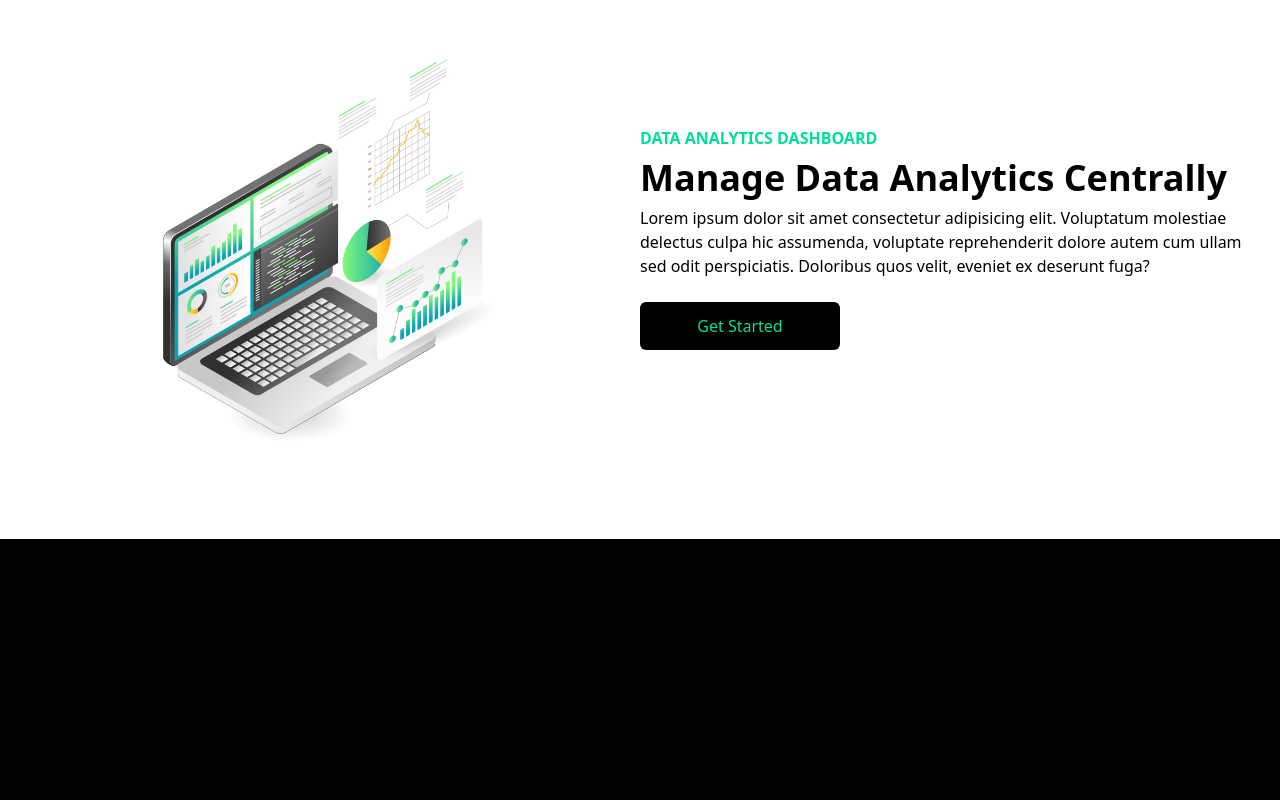
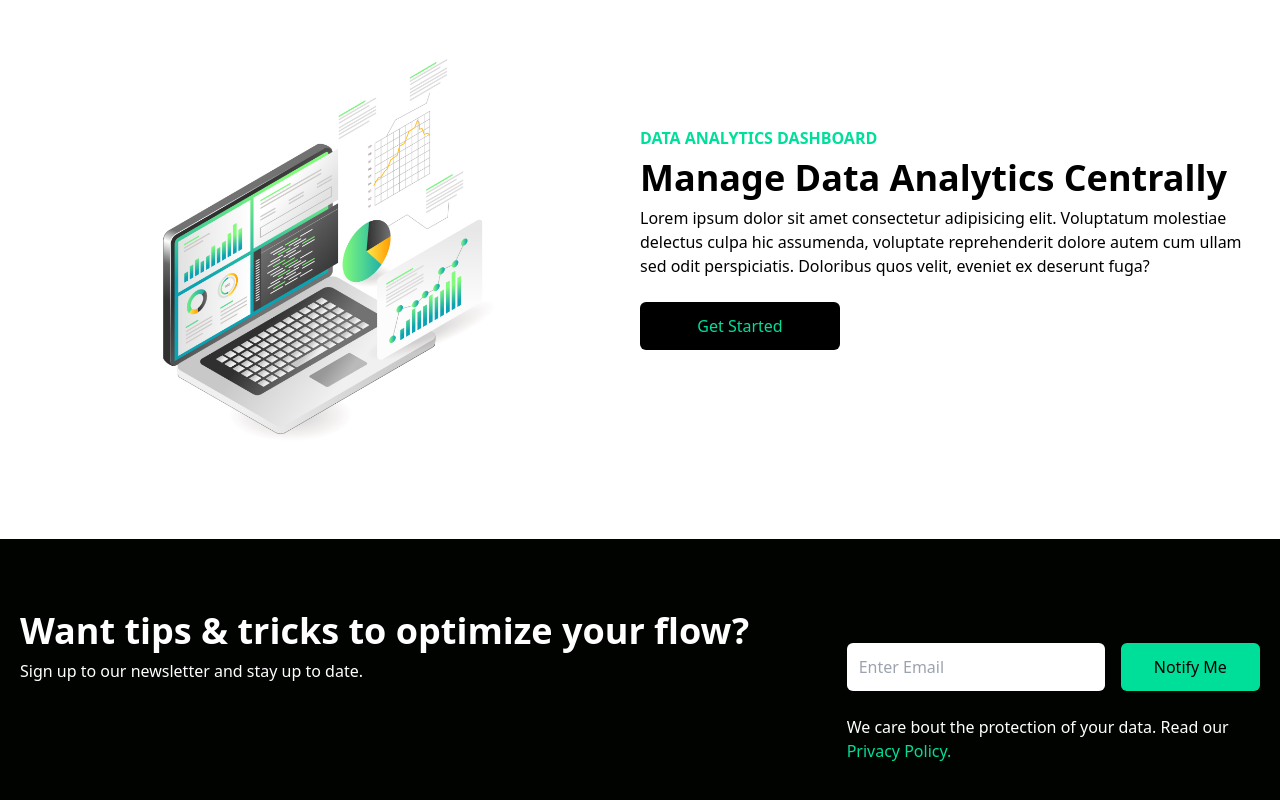
Before and after one commit to GulamMd/data-finance-react-app, a React (Create React App) app in the folder client/: page / in a window 1280 px wide. Shown: the part 838-1638 px from the top of the page. Before the commit the page ends 1377 px from the top, so only its background shows below. Built offline with nearby package versions, Linux system fonts and the light colour scheme; the HTML template or start-up script is replaced by a standard one.

Commit message:
Added Newsletter section

```diff
--- a/client/src/App.js
+++ b/client/src/App.js
@@ -2,6 +2,7 @@
 import Navbar from "./components/Navbar";
 import Hero from "./components/Hero";
 import Analytics from "./components/Analytics";
+import Newsletter from "./components/Newsletter";
 
 function App() {
   return (
@@ -9,6 +10,7 @@
       <Navbar></Navbar>
       <Hero />
       <Analytics />
+      <Newsletter />
     </div>
   );
 }
--- /dev/null
+++ b/client/src/components/Newsletter.jsx
@@ -0,0 +1,34 @@
+import React from "react";
+
+const Newsletter = () => {
+  return (
+    <div className="w-full py-16 text-white px-4">
+      <div className="max-w-[1240px] mx-auto grid lg:grid-cols-3">
+        <div className="lg:col-span-2">
+          <h1 className="md:text-4xl sm:text-3xl text-2xl font-bold py-2">
+            Want tips & tricks to optimize your flow?
+          </h1>
+          <p>Sign up to our newsletter and stay up to date.</p>
+        </div>
+        <div className="my-4">
+          <div className="flex flex-col sm:flex-row items-center justify-between w-full">
+            <input
+              className="p-3 flex w-full rounded-md text-black"
+              type="email"
+              placeholder="Enter Email"
+            />
+            <button className="bg-[#00df9a] w-[200px] rounded-md font-medium ml-4 my-6 px-6 py-3 text-black">
+              Notify Me
+            </button>
+          </div>
+          <p>
+            We care bout the protection of your data. Read our{" "}
+            <span className="text-[#00df9a] cursor-pointer">Privacy Policy.</span>
+          </p>
+        </div>
+      </div>
+    </div>
+  );
+};
+
+export default Newsletter;
```
